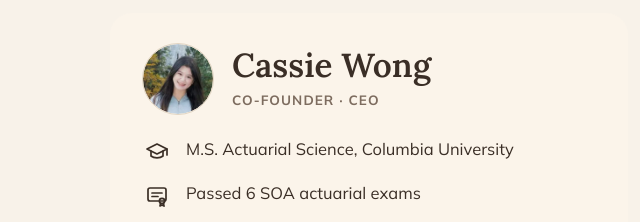
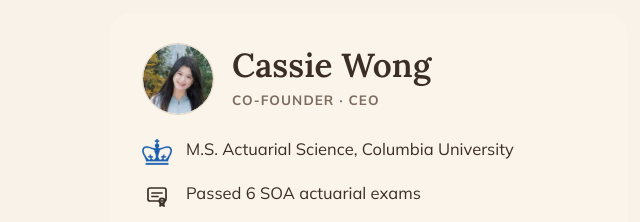
Before and after one commit to ZixunHuangUPenn/ZixunHuangUPenn.github.io, a plain HTML site: page akita/index.html in a window 1280 px wide. Shown: the part 6700-6922 px from the top of the page, 0-640 px from the left. Drawn offline with Linux system fonts and the light colour scheme.

Commit message:
style: add Columbia crown to Cassie's education line
Co-Authored-By: Claude Opus 5.5 <noreply@anthropic.com>
Claude-Session: https://claude.ai/code/session_01CQuBPPcdYTeXFjEj4u4iKY

```diff
--- a/akita/index.html
+++ b/akita/index.html
@@ -546,7 +546,7 @@
             <div><h3>Cassie Wong</h3><div class="trole">Co-founder · CEO</div></div>
           </div>
           <ul class="trows">
-              <li><span class="ico" data-logo="columbia"><svg viewBox="0 0 24 24" fill="none" stroke="currentColor" stroke-width="1.7" stroke-linejoin="round" stroke-linecap="round"><path d="M2 9l10-5 10 5-10 5z"/><path d="M6 11v5c3 2.5 9 2.5 12 0v-5"/><path d="M22 9v6"/></svg></span><span>M.S. Actuarial Science, Columbia University</span></li>
+              <li><span class="ico" data-logo="columbia"><img src="img/logo-columbia.png" alt="Columbia University"></span><span>M.S. Actuarial Science, Columbia University</span></li>
               <li><span class="ico"><svg viewBox="0 0 24 24" fill="none" stroke="currentColor" stroke-width="1.7" stroke-linejoin="round" stroke-linecap="round"><rect x="3" y="4" width="18" height="13" rx="2"/><path d="M7 9h10M7 12.5h6"/><circle cx="17" cy="17" r="2.6"/><path d="M15.6 19.2 15 22l2-1 2 1-.6-2.8"/></svg></span><span>Passed 6 SOA actuarial exams</span></li>
               <li><span class="ico"><svg viewBox="0 0 24 24" fill="none" stroke="currentColor" stroke-width="1.7" stroke-linejoin="round" stroke-linecap="round"><path d="M12 3l8 3v6c0 4.5-3.4 8-8 9-4.6-1-8-4.5-8-9V6z"/><path d="M8.5 12l2.5 2.5 4.5-5"/></svg></span><span>Actuarial work at Harford Mutual, FWD Insurance and Optimizing Foundations</span></li>
               <li><span class="ico"><svg viewBox="0 0 24 24" fill="none" stroke="currentColor" stroke-width="1.7" stroke-linejoin="round" stroke-linecap="round"><path d="M5 11V8a2 2 0 0 1 2-2h10a2 2 0 0 1 2 2v3"/><path d="M3 12a2 2 0 0 1 4 0v2h10v-2a2 2 0 0 1 4 0v5H3z"/><path d="M5 17v2M19 17v2"/></svg></span><span>30-year family furniture export network: 137 sellers interviewed, first 3 customers</span></li>
```
Also changed, not shown: akita/img/logo-columbia.png (added).
